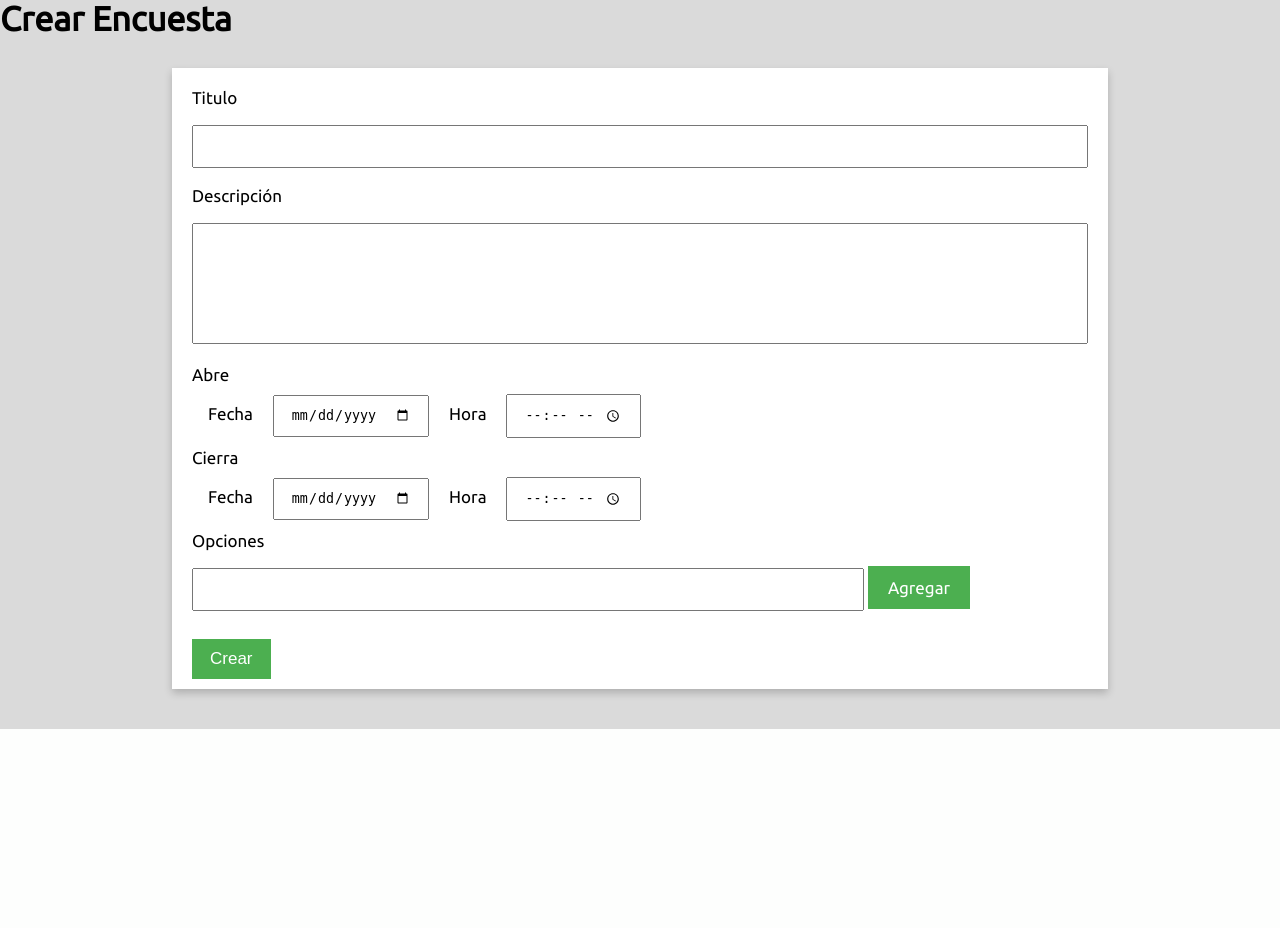
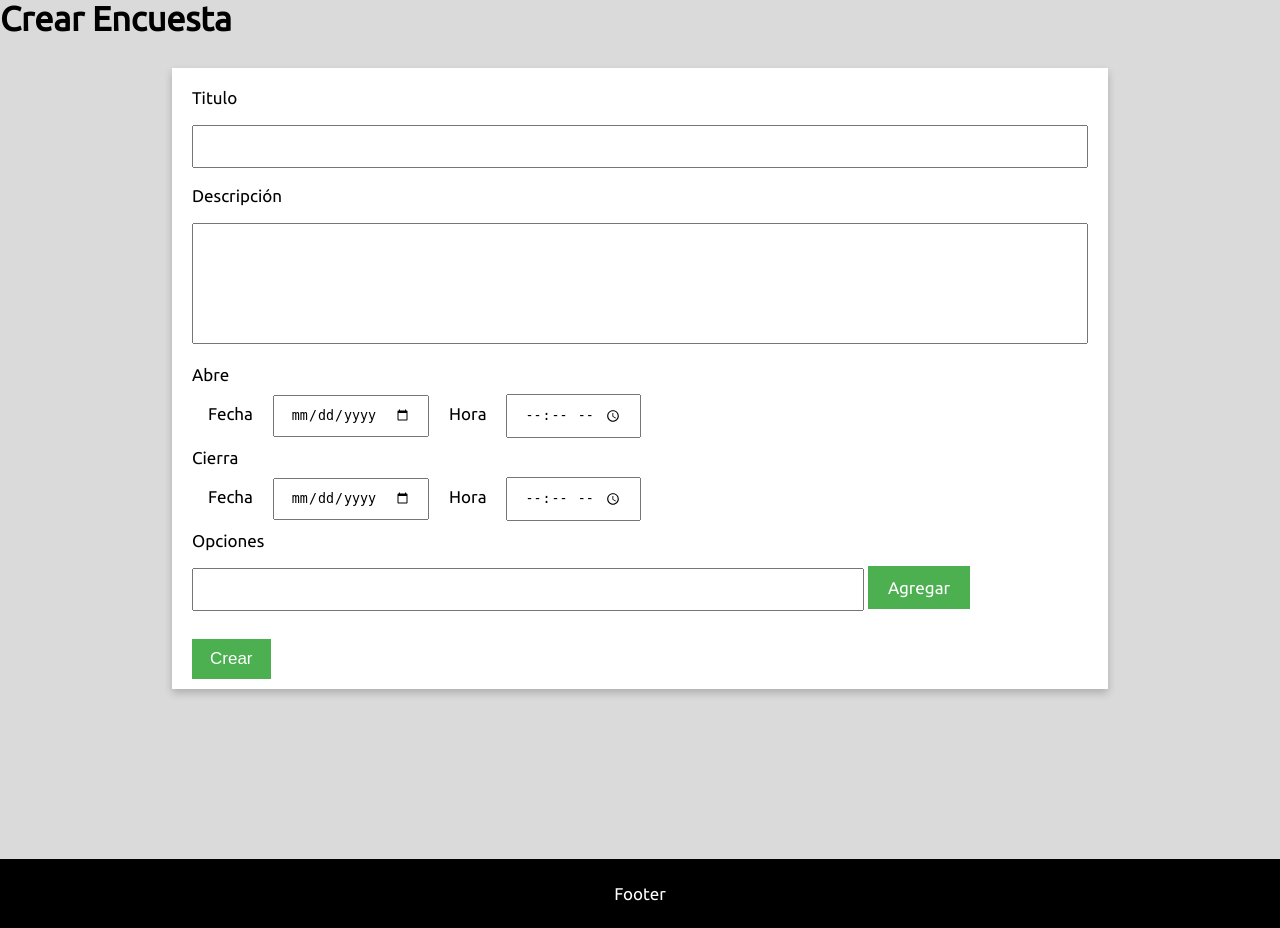
Before and after one commit to embuckets/encuestas, a PHP site: page /crear.php in a window 1280 px wide. Shown: the part 71-999 px from the top of the page. Before the commit the page ends 800 px from the top, so only its background shows below. Run offline with PHP 8.4, Linux system fonts and the light colour scheme; the visitor is signed in with stand-in values (Sample User, id 1).

Commit message:
fix opciones de encuesta no se enviaban, footer ya no estorba

```diff
--- a/crear.php
+++ b/crear.php
@@ -61,11 +61,11 @@ session_start();
         </div>
     </main>
 
-    <!-- <footer>
+    <footer>
         <div class="footer">
             <p>Footer</p>
         </div>
-    </footer> -->
+    </footer>
 
 </body>
 
--- a/css/style.css
+++ b/css/style.css
@@ -114,7 +114,7 @@ body {
 
 /* footer */
 .footer {
-    position: fixed;
+    position: ab;
     left: 0;
     bottom: 0;
     background-color: black;
@@ -123,6 +123,15 @@ body {
     /* margin-top: 20px; */
     padding: 8px 0px;
     width: 100%;
+    /* height: 60px; */
+
+
+}
+
+main {
+    /* padding-bottom: 60px; */
+    min-height: 100vh;
+    margin-bottom: 60px;
 }
 
 .form-input {
@@ -287,9 +296,9 @@ body {
     cursor: pointer;
 }
 
-/* .disabled {
-    opacity: 0.7;
-} */
+.disabled {
+    opacity: 0.8;
+}
 
 .form-crear-del {
     width: 20%;
@@ -300,4 +309,5 @@ body {
     color: white;
     border: none;
     cursor: pointer;
+    font-size: 1rem;
 }
--- a/js/admin-crear.js
+++ b/js/admin-crear.js
@@ -14,12 +14,10 @@ function newOption() {
     optionDiv.appendChild(deleteBtn);
     optionsContainer.appendChild(optionDiv);
 
-
     newOption.value = document.getElementById("myInput").value;
     newOption.name = "options[]";
-    newOption.disabled = true;
+    newOption.readOnly = true;
     newOption.className = "form-crear-input-opc disabled";
-
 
     deleteBtn.innerHTML = "\u00D7";
     deleteBtn.className = "form-crear-del";
```
